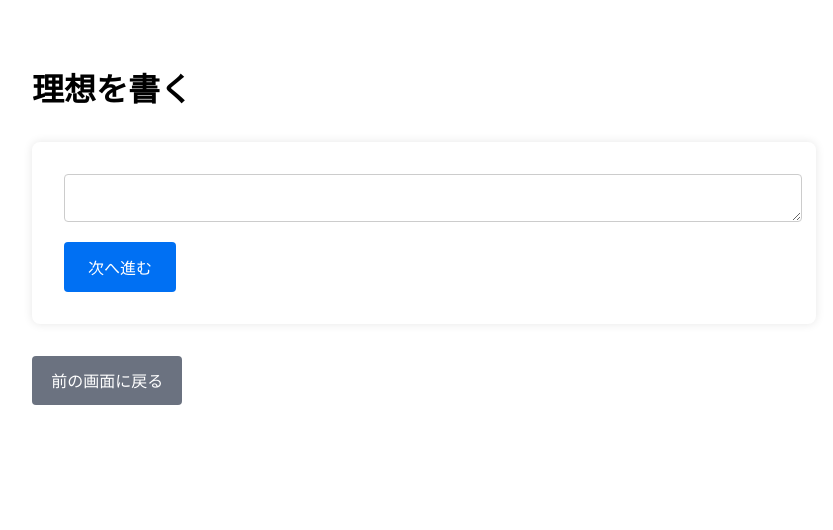
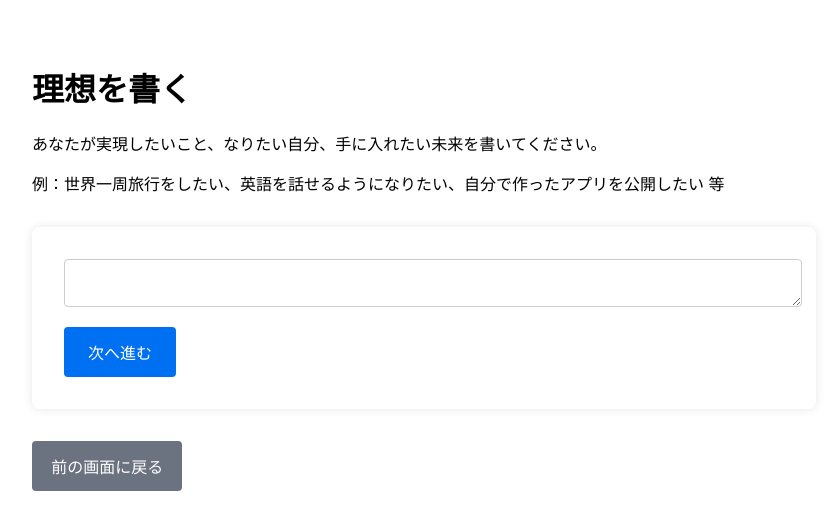
Before and after one commit to shige7ga/do-within-24, a React (Vite) app: page /ideal in a window 1280 px wide. Shown: the top 530 px of the page, without its empty margins (248-1081 px from the left). Built offline with nearby package versions, Linux system fonts and the light colour scheme.

Commit message:
理想入力ページの概要、例を追記

```diff
--- a/src/features/ideal/containers/IdealContextFormContainer.tsx
+++ b/src/features/ideal/containers/IdealContextFormContainer.tsx
@@ -25,6 +25,8 @@ export default function IdealContextFromContainer() {
   return (
     <div className={styles.container}>
       <h1>理想を書く</h1>
+      <p>あなたが実現したいこと、なりたい自分、手に入れたい未来を書いてください。</p>
+      <p>例：世界一周旅行をしたい、英語を話せるようになりたい、自分で作ったアプリを公開したい 等</p>
       <TextareaForm
         fieldName="context"
         value={formData.context}
```
